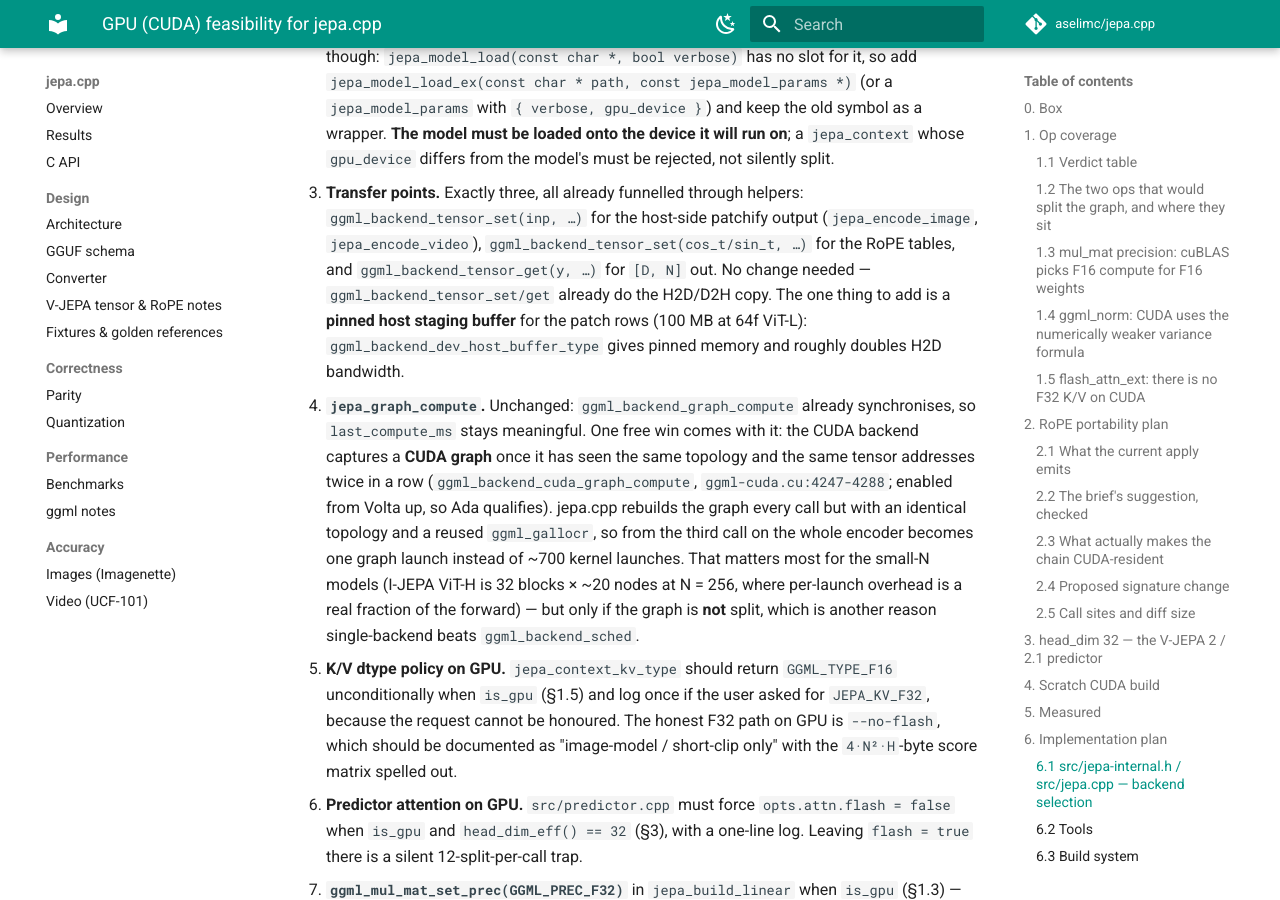
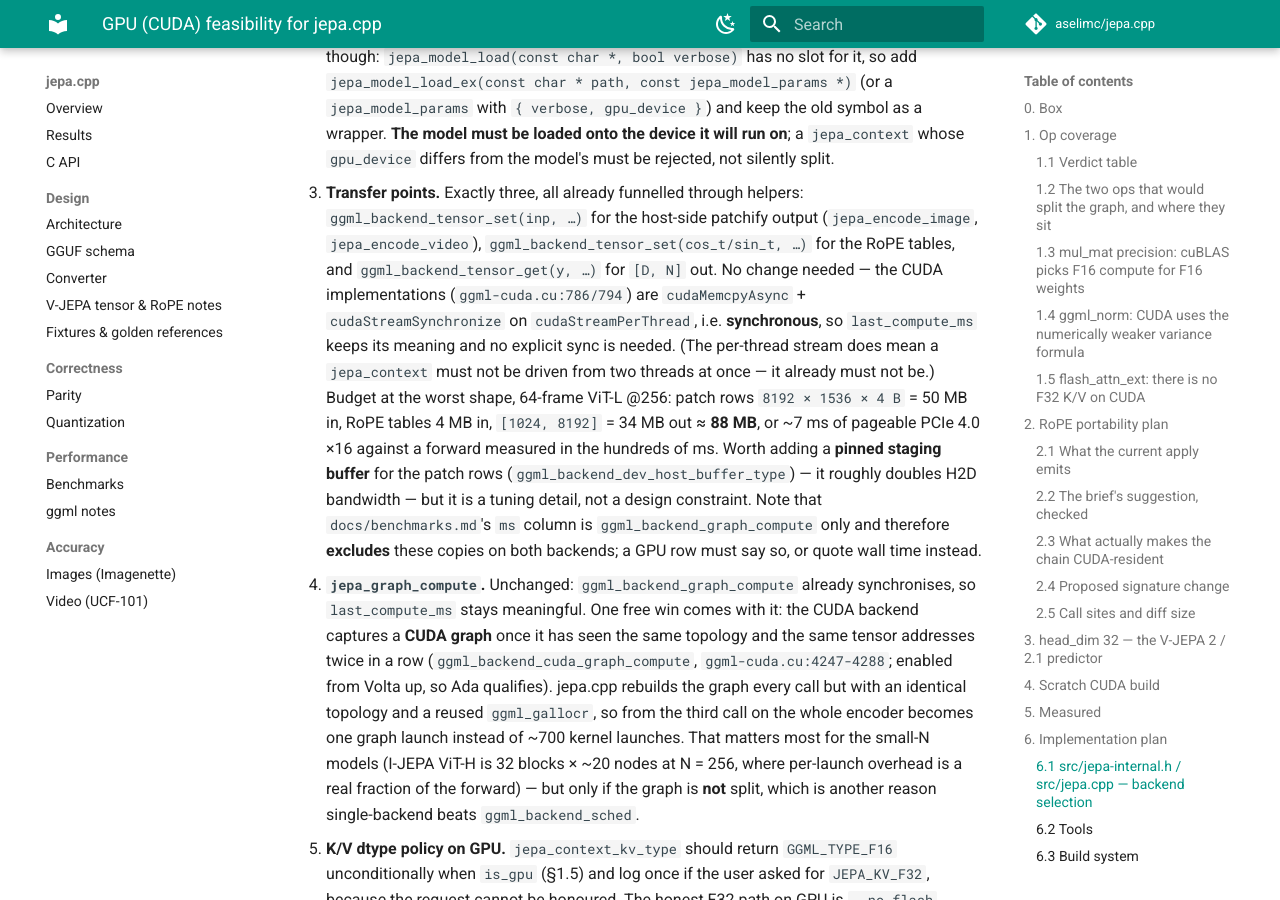
Before and after one commit to aselimc/jepa.cpp, an MkDocs documentation site: the page built from docs/gpu-notes.md, in a window 1280 px wide and 900 px high, scrolled down 11638 px. Built offline with MkDocs 1.6.1 and Material for MkDocs 9.7.7, drawn with Linux system fonts in a browser that asks for light colours; comment, search, counter and statistics services are not loaded.

Commit message:
docs/gpu-notes.md: transfer budget and synchronicity of the H2D/D2H points
ggml_backend_tensor_set/get on CUDA are cudaMemcpyAsync + stream sync on
cudaStreamPerThread, so last_compute_ms keeps its meaning; the worst-shape
transfer budget is ~88 MB (~7 ms) against a forward in the hundreds of ms.

```diff
--- a/docs/gpu-notes.md
+++ b/docs/gpu-notes.md
@@ -350,10 +350,17 @@ loud failure (`ggml_backend_graph_compute` returns an error) instead of a silent
 3. **Transfer points.** Exactly three, all already funnelled through helpers:
    `ggml_backend_tensor_set(inp, …)` for the host-side patchify output (`jepa_encode_image`,
    `jepa_encode_video`), `ggml_backend_tensor_set(cos_t/sin_t, …)` for the RoPE tables, and
-   `ggml_backend_tensor_get(y, …)` for `[D, N]` out. No change needed — `ggml_backend_tensor_set/get`
-   already do the H2D/D2H copy. The one thing to add is a **pinned host staging buffer** for the
-   patch rows (100 MB at 64f ViT-L): `ggml_backend_dev_host_buffer_type` gives pinned memory and
-   roughly doubles H2D bandwidth.
+   `ggml_backend_tensor_get(y, …)` for `[D, N]` out. No change needed — the CUDA implementations
+   (`ggml-cuda.cu:786/794`) are `cudaMemcpyAsync` + `cudaStreamSynchronize` on `cudaStreamPerThread`,
+   i.e. **synchronous**, so `last_compute_ms` keeps its meaning and no explicit sync is needed. (The
+   per-thread stream does mean a `jepa_context` must not be driven from two threads at once — it
+   already must not be.) Budget at the worst shape, 64-frame ViT-L @256: patch rows
+   `8192 × 1536 × 4 B` = 50 MB in, RoPE tables 4 MB in, `[1024, 8192]` = 34 MB out ≈ **88 MB**, or
+   ~7 ms of pageable PCIe 4.0 ×16 against a forward measured in the hundreds of ms. Worth adding a
+   **pinned staging buffer** for the patch rows (`ggml_backend_dev_host_buffer_type`) — it roughly
+   doubles H2D bandwidth — but it is a tuning detail, not a design constraint.
+   Note that `docs/benchmarks.md`'s `ms` column is `ggml_backend_graph_compute` only and therefore
+   **excludes** these copies on both backends; a GPU row must say so, or quote wall time instead.
 4. **`jepa_graph_compute`.** Unchanged: `ggml_backend_graph_compute` already synchronises, so
    `last_compute_ms` stays meaningful. One free win comes with it: the CUDA backend captures a
    **CUDA graph** once it has seen the same topology and the same tensor addresses twice in a row
```
